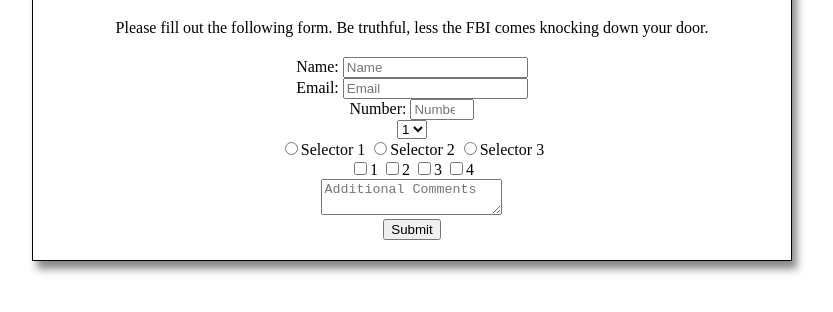
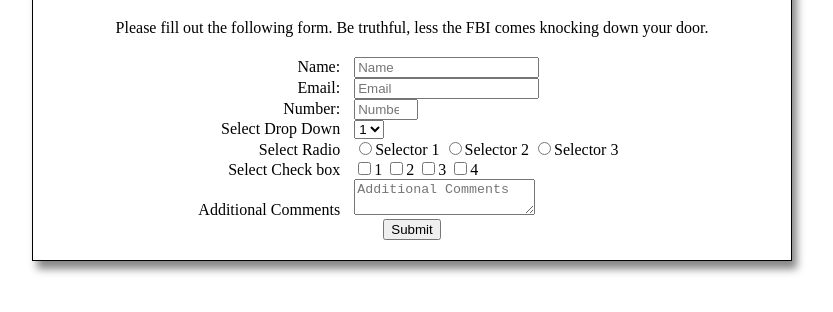
Before and after one commit to aguirreh8/surveyPage, a plain HTML site: page index.html in a window 1280 px wide. Shown: the part 142-454 px from the top of the page, without its empty margins (228-1061 px from the left). Drawn offline with Linux system fonts and the light colour scheme.

Commit message:
Add .labels class for styling, Add new labels

```diff
--- a/index.html
+++ b/index.html
@@ -11,18 +11,19 @@
 		<div id="form-holder">
 			<form id="survey-form" action="submit">
 				<div class="input-holder">
-					<label for="name" id="name-label">Name:</label>
+					<label for="name" id="name-label" class='labels'>Name:</label>
 					<input type="text" id="name" placeholder="Name" required />
 				</div>
 				<div class="input-holder">
-					<label for="email" id="email-label">Email:</label>
+					<label for="email" id="email-label" class='labels'>Email:</label>
 					<input type="email" id="email" placeholder="Email" required />
 				</div>
 				<div class="input-holder">
-					<label for="number" id="number-label">Number:</label>
-					<input type="number" id="number" min=	"1" max="100" placeholder="Number" required />
+					<label for="number" id="number-label" class='labels'>Number:</label>
+					<input type="number" id="number" min="1" max="100" placeholder="Number" required />
 				</div>
 				<div class="input-holder">
+					<label class="labels">Select Drop Down</label>
 					<select id="dropdown">
 						<option value="1">1</option>
 						<option value="2">2</option>
@@ -32,20 +33,25 @@
 					</select>
 				</div>
 				<div class="input-holder">
+					<label class="labels">Select Radio</label>
 					<label for=""><input type="radio" name="selector">Selector 1</label>
 					<label for=""><input type="radio" name="selector">Selector 2</label>
 					<label for=""><input type="radio" name="selector">Selector 3</label>
 				</div>
 				<div class="input-holder">
-					<label for=""><input type="checkbox" value="1">1</label>
-					<label for=""><input type="checkbox" value="2">2</label>
-					<label for=""><input type="checkbox" value="3">3</label>
-					<label for=""><input type="checkbox" value="4">4</label>
+					<label class="labels">Select Check box</label>
+
+						<label for=""><input type="checkbox" value="1">1</label>
+						<label for=""><input type="checkbox" value="2">2</label>
+						<label for=""><input type="checkbox" value="3">3</label>
+						<label for=""><input type="checkbox" value="4">4</label>
+
 				</div>
 				<div class="input-holder">
+					<label class="labels">Additional Comments</label>
 					<textarea placeholder="Additional Comments"></textarea>
 				</div>
-				<div class="input-holder">
+				<div class="input-holder submit">
 					<button type="submit" id="submit">Submit</button>
 				</div>
 			</form>
--- a/style.css
+++ b/style.css
@@ -20,5 +20,15 @@ main {
 
 .input-holder {
 	position: relative;
+}
+
+.input-holder.submit {
 	text-align: center;
 }
+
+.labels {
+	display: inline-block;
+	width: 40%;
+	text-align: right;
+	padding-right: 10px;
+}
```
